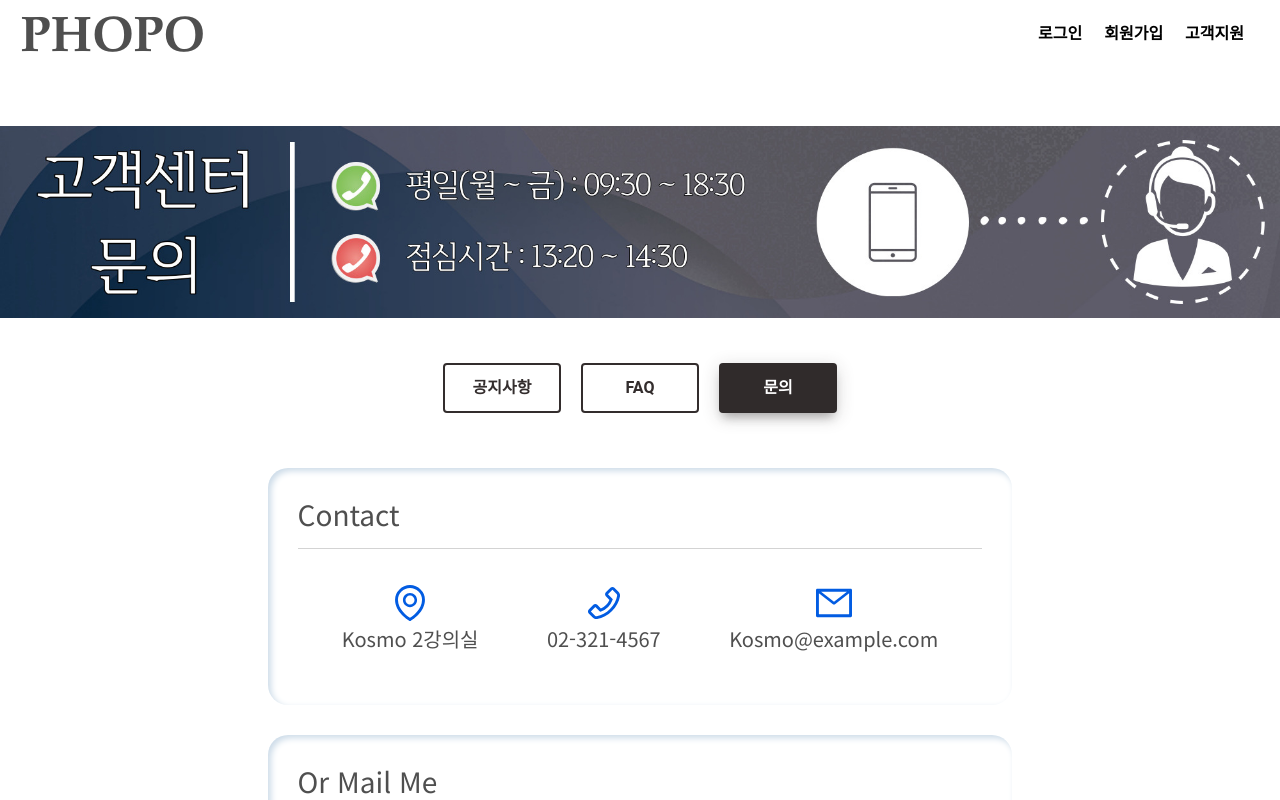
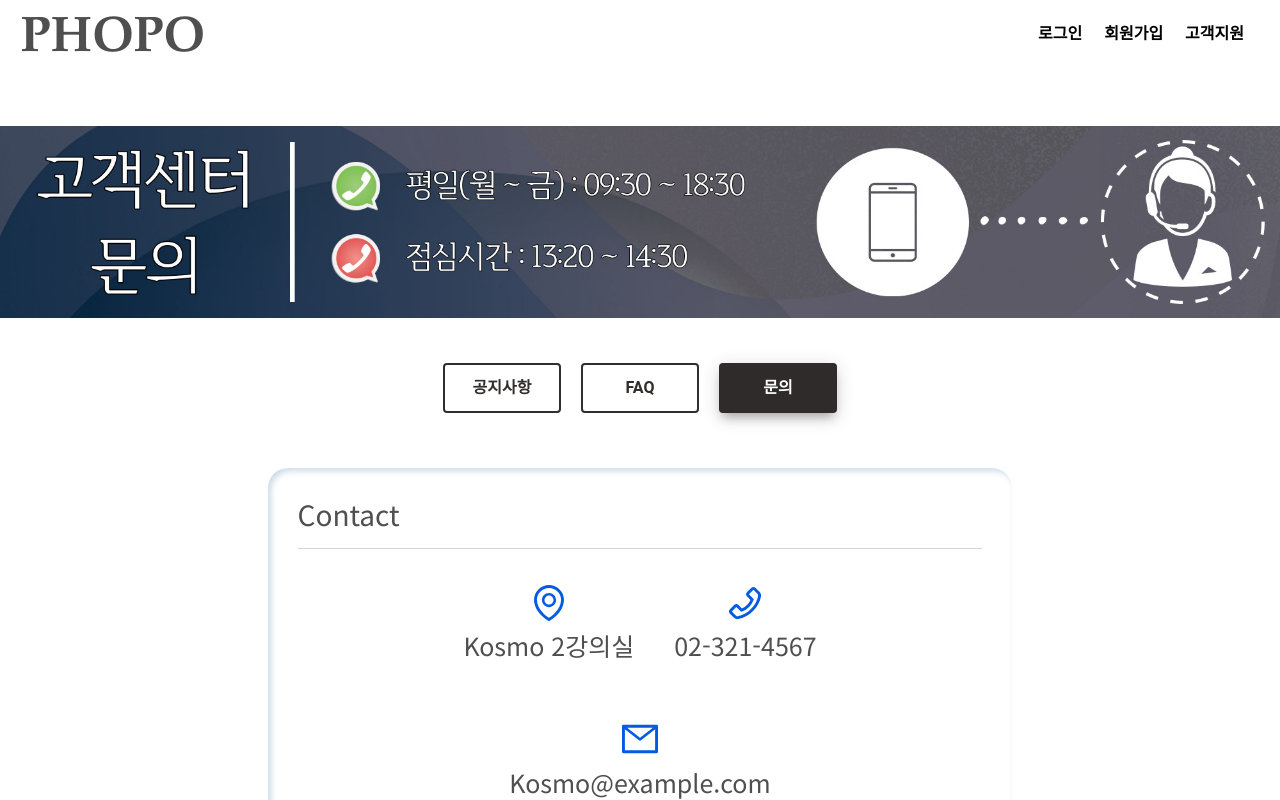
Before and after one commit to Jun02da/final_project_frontend, a React (Create React App) app: page /HelpUser in a window 1280 px wide. Both pictures are taken after a click on the button "문의". Shown: the top 800 px of the page. Built offline with nearby package versions, Linux system fonts and the light colour scheme; no server answers.

Commit message:
디자인 수정

```diff
--- a/src/components/Help/Communication.js
+++ b/src/components/Help/Communication.js
@@ -62,18 +62,30 @@ export default function Communication() {
         <hr />
         <div id="CommunicationReachContent">
           <div id="CommunicationReachDetail">
-            <EnvironmentOutlined
-              style={{ fontSize: "36px", color: "#025ce2" }}
-            />
-            <div>Kosmo&nbsp;2강의실</div>
+            <div>
+              <EnvironmentOutlined
+                style={{ fontSize: "36px", color: "#025ce2" }}
+              />
+            </div>
+            <div>
+              <p>Kosmo 2강의실</p>
+            </div>
           </div>
           <div id="CommunicationReachDetail">
-            <PhoneOutlined style={{ fontSize: "36px", color: "#025ce2" }} />
-            <div>02-321-4567</div>
+            <div>
+              <PhoneOutlined style={{ fontSize: "36px", color: "#025ce2" }} />
+            </div>
+            <div>
+              <p>02-321-4567</p>
+            </div>
           </div>
           <div id="CommunicationReachDetail">
-            <MailOutlined style={{ fontSize: "36px", color: "#025ce2" }} />
-            <div>Kosmo@example.com</div>
+            <div>
+              <MailOutlined style={{ fontSize: "36px", color: "#025ce2" }} />
+            </div>
+            <div>
+              <p>Kosmo@example.com</p>
+            </div>
           </div>
         </div>
       </div>
--- a/src/css/Communication.css
+++ b/src/css/Communication.css
@@ -21,17 +21,13 @@
     rgba(255, 255, 255, 0.5) -3px -3px 6px 1px inset;
 }
 #CommunicationReachContent {
-  display: flex;
-  width: 100%;
-  padding: 10px;
+  text-align: center;
 }
 #CommunicationReachDetail {
-  margin: 10px;
+  display: inline-block;
   text-align: center;
-  flex: auto;
-}
-#CommunicationReachDetail > div {
-  font-size: 20px;
+  margin: 20px;
+  font-size: 25px;
 }
 #CommunicationName,
 #CommunicationEmail {
```
Also changed, not shown: 1 other file (tests, documents, lock files or other folders).
